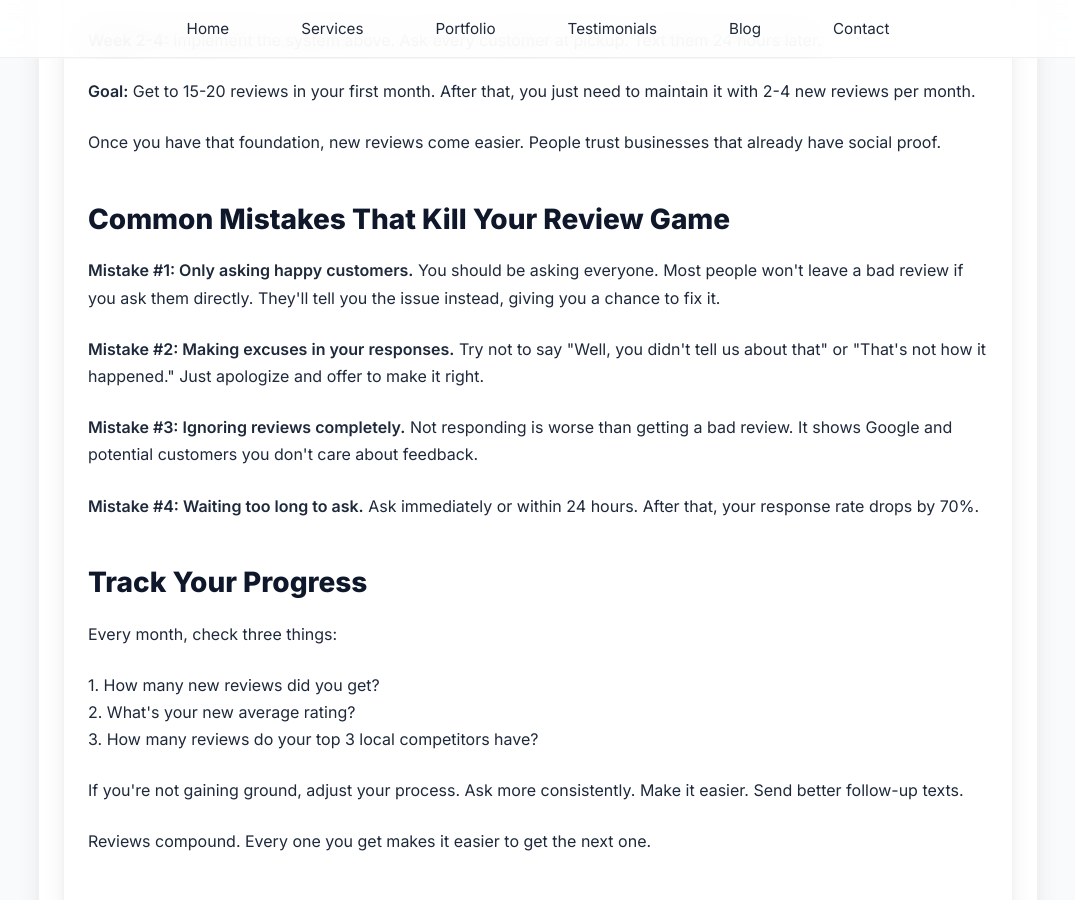
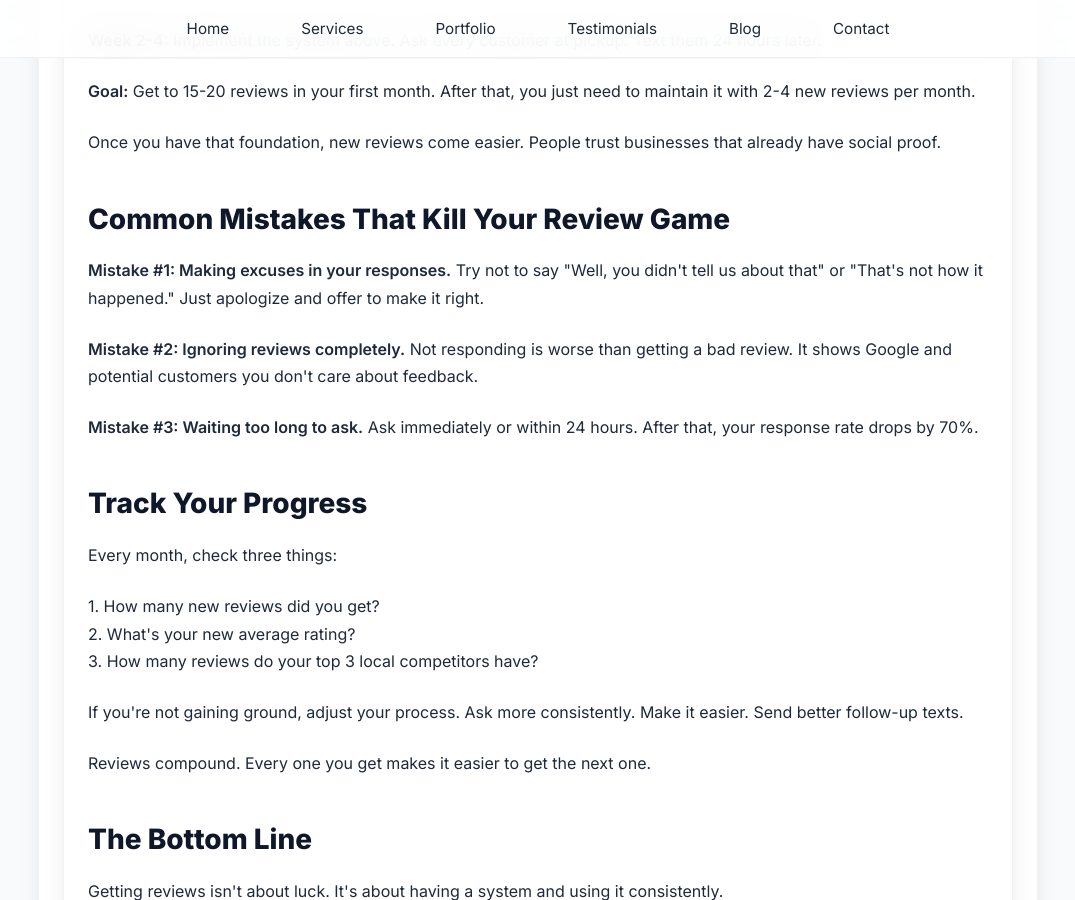
Before and after one commit to JamesBrownR/MeetingSurge, a Jekyll site: the page built from _posts/2025-12-13-get-more-5-star-reviews.md, in a window 1280 px wide and 900 px high, scrolled down 4565 px. Shown: the whole window, without its empty margins (102-1177 px from the left). Built offline with Jekyll 4.4.1, drawn with Linux system fonts in a browser that asks for light colours; some of the changed text lies outside the part shown.

Commit message:
Update 2025-12-13-get-more-5-star-reviews.md

```diff
--- a/_posts/2025-12-13-get-more-5-star-reviews.md
+++ b/_posts/2025-12-13-get-more-5-star-reviews.md
@@ -81,10 +81,9 @@ image: /blog/blogpics/website-redesign.webp
     <p>Once you have that foundation, new reviews come easier. People trust businesses that already have social proof.</p>
 
     <h2>Common Mistakes That Kill Your Review Game</h2>
-    <p><strong>Mistake #1: Only asking happy customers.</strong> You should be asking everyone. Most people won't leave a bad review if you ask them directly. They'll tell you the issue instead, giving you a chance to fix it.</p>
-    <p><strong>Mistake #2: Making excuses in your responses.</strong> Try not to say "Well, you didn't tell us about that" or "That's not how it happened." Just apologize and offer to make it right.</p>
-    <p><strong>Mistake #3: Ignoring reviews completely.</strong> Not responding is worse than getting a bad review. It shows Google and potential customers you don't care about feedback.</p>
-    <p><strong>Mistake #4: Waiting too long to ask.</strong> Ask immediately or within 24 hours. After that, your response rate drops by 70%.</p>
+    <p><strong>Mistake #1: Making excuses in your responses.</strong> Try not to say "Well, you didn't tell us about that" or "That's not how it happened." Just apologize and offer to make it right.</p>
+    <p><strong>Mistake #2: Ignoring reviews completely.</strong> Not responding is worse than getting a bad review. It shows Google and potential customers you don't care about feedback.</p>
+    <p><strong>Mistake #3: Waiting too long to ask.</strong> Ask immediately or within 24 hours. After that, your response rate drops by 70%.</p>
 
     <h2>Track Your Progress</h2>
     <p>Every month, check three things:</p>
```
Also changed, not shown: other parts of _posts/2025-12-13-get-more-5-star-reviews.md (+1 -1 lines).
